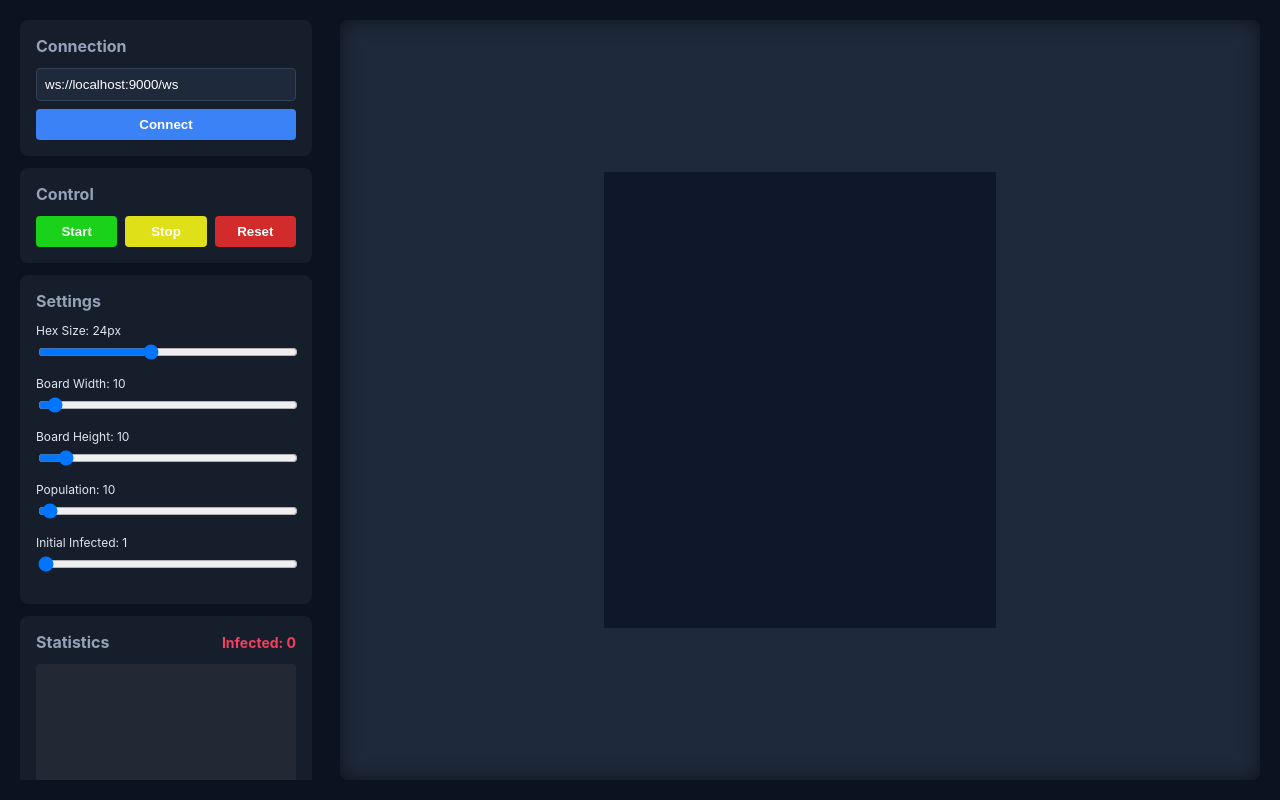
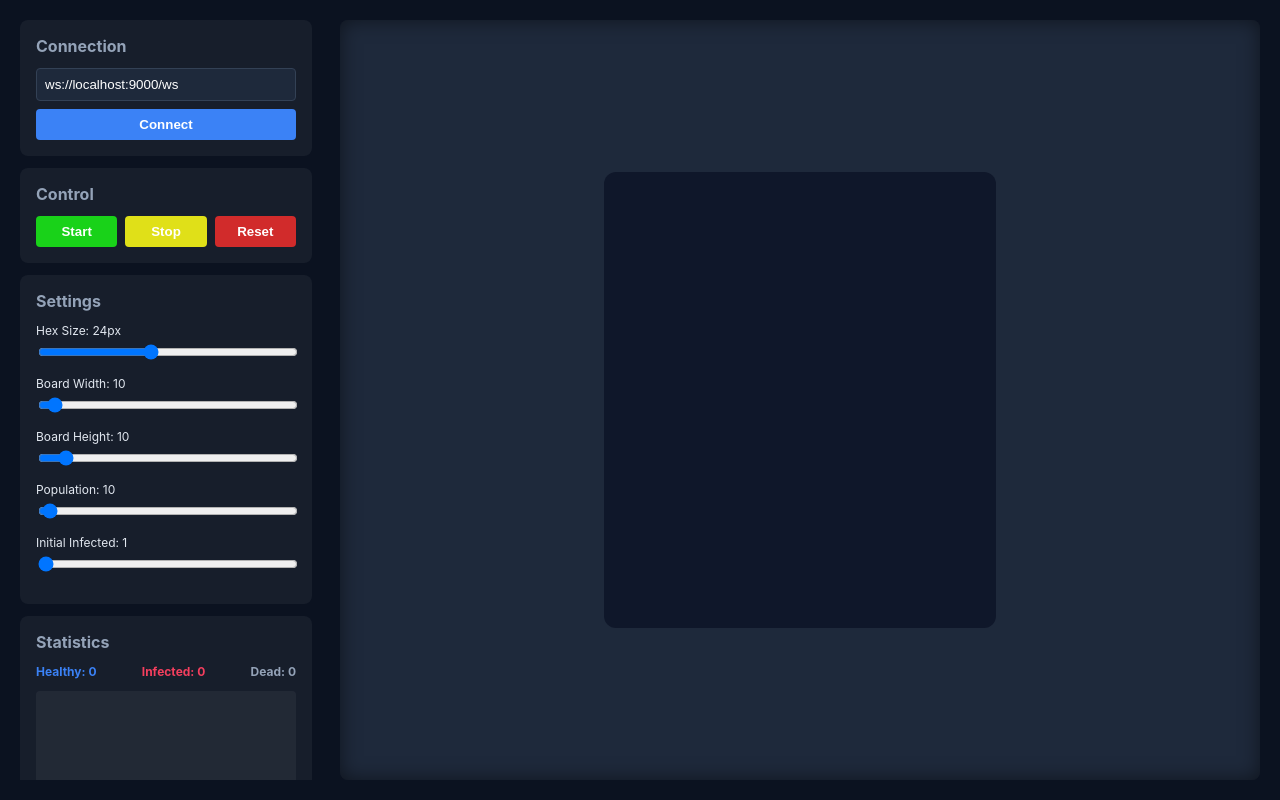
Before and after one commit to pibuxd/epidemic-simulator, a React (Vite) app in the folder src/main/frontend/: page / in a window 1280 px wide. Built offline with nearby package versions, Linux system fonts and the light colour scheme.

Commit message:
Graph dead and alive peaople. Change board look.

```diff
--- a/src/main/frontend/src/EpidemicFrontend.jsx
+++ b/src/main/frontend/src/EpidemicFrontend.jsx
@@ -71,8 +71,10 @@ export default function EpidemicFrontend() {
 
         if (isRunningRef.current) {
           const infectedCount = newAgents.filter(a => a.status === 1).length;
+          const deadCount = newAgents.filter(a => a.status === 2).length;
+          const healthyCount = newAgents.filter(a => a.status === 0).length;
           setHistory(prev => {
-            const newHist = [...prev, { t: Date.now(), inf: infectedCount }];
+            const newHist = [...prev, { t: Date.now(), inf: infectedCount, dead: deadCount, healthy: healthyCount }];
             return newHist.slice(-200);
           });
         }
@@ -159,15 +161,22 @@ export default function EpidemicFrontend() {
     ctx.fillStyle = "rgba(255,255,255,0.05)"; ctx.fillRect(0, 0, W, H);
 
     if (history.length < 2) return;
-    const maxVal = Math.max(...history.map(h => h.inf), 10);
-    ctx.beginPath(); ctx.strokeStyle = "#f43f5e"; ctx.lineWidth = 2;
+    const maxVal = Math.max(...history.map(h => Math.max(h.inf, h.dead, h.healthy)), 10);
+
+    const drawLine = (key, color) => {
+      ctx.beginPath(); ctx.strokeStyle = color; ctx.lineWidth = 2;
       for (let i = 0; i < history.length; i++) {
         const point = history[i];
         const x = (i / (history.length - 1)) * W;
-      const y = H - (point.inf / maxVal) * (H - 10);
+        const y = H - (point[key] / maxVal) * (H - 10);
         if (i === 0) ctx.moveTo(x, y); else ctx.lineTo(x, y);
       }
       ctx.stroke();
+    };
+
+    drawLine('healthy', '#3b82f6');
+    drawLine('dead', '#94a3b8');
+    drawLine('inf', '#f43f5e');
   }, [history]);
 
   const connect = useCallback(() => {
@@ -214,7 +223,9 @@ export default function EpidemicFrontend() {
               setSimulationStarted(true);
               const currentAgents = animationState.current.targetAgents;
               const infectedCount = currentAgents.filter(a => a.status === 1).length;
-              setHistory([{ t: Date.now(), inf: infectedCount }]);
+              const deadCount = currentAgents.filter(a => a.status === 2).length;
+              const healthyCount = currentAgents.filter(a => a.status === 0).length;
+              setHistory([{ t: Date.now(), inf: infectedCount, dead: deadCount, healthy: healthyCount }]);
               isRunningRef.current = true;
             }} style={{ flex: 1, padding: "8px", borderRadius: "4px", border: "none", cursor: "pointer", background: "#19d219", color: "white", fontWeight: "bold" }}>Start</button>
             <button onClick={() => {
@@ -255,15 +266,23 @@ export default function EpidemicFrontend() {
         <div style={{ background: "rgba(255,255,255,0.05)", padding: "16px", borderRadius: "8px" }}>
           <div style={{ display: "flex", justifyContent: "space-between", alignItems: "center", marginBottom: "12px" }}>
             <h3 style={{ margin: "0", fontSize: "16px", color: "#94a3b8" }}>Statistics</h3>
-            <span style={{ color: "#f43f5e", fontWeight: "bold", fontSize: "14px" }}>
+          </div>
+          <div style={{ display: "flex", justifyContent: "space-between", marginBottom: "12px", fontSize: "12px", fontWeight: "bold" }}>
+            <span style={{ color: "#3b82f6" }}>
+              Healthy: {history.length > 0 ? history[history.length - 1].healthy : 0}
+            </span>
+            <span style={{ color: "#f43f5e" }}>
               Infected: {history.length > 0 ? history[history.length - 1].inf : 0}
+            </span>
+            <span style={{ color: "#94a3b8" }}>
+              Dead: {history.length > 0 ? history[history.length - 1].dead : 0}
             </span>
           </div>
           <canvas ref={chartRef} style={{ width: "100%", height: "120px", borderRadius: "4px" }} />
         </div>
       </div>
       <div style={{ background: "#1e293b", borderRadius: "8px", overflow: "hidden", display: "flex", justifyContent: "center", alignItems: "center", boxShadow: "inset 0 0 20px rgba(0,0,0,0.5)" }}>
-        <canvas ref={canvasRef} />
+        <canvas ref={canvasRef} style={{ borderRadius: "12px" }}/>
       </div>
     </div>
   );
```
Lines whose indentation alone changed are shown as unchanged.
